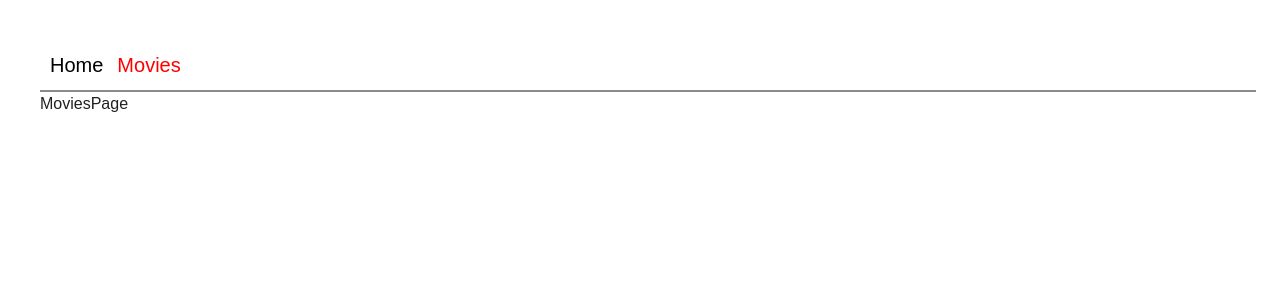
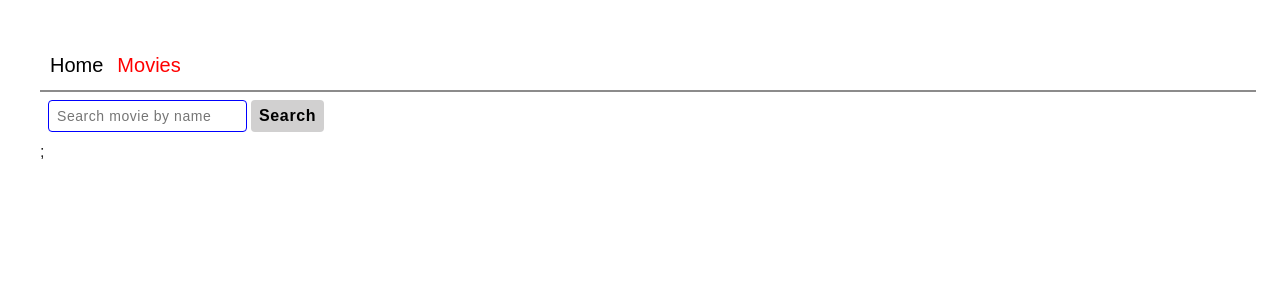
Before and after one commit to Kark999/goit-react-hw-05, a React (Vite) app: page /movies in a window 1280 px wide. Shown: the top 300 px of the page. Built offline with nearby package versions, Linux system fonts and the light colour scheme; the HTML template or start-up script is replaced by a standard one.

Commit message:
'update'

```diff
--- a/package.json
+++ b/package.json
@@ -13,8 +13,10 @@
   "dependencies": {
     "axios": "^1.6.8",
     "clsx": "^2.1.0",
+    "formik": "^2.4.5",
     "react": "^18.2.0",
     "react-dom": "^18.2.0",
+    "react-hot-toast": "^2.4.1",
     "react-router-dom": "^6.22.3"
   },
   "devDependencies": {
--- /dev/null
+++ b/src/components/SearchForm/SearchForm.jsx
@@ -0,0 +1,41 @@
+import css from "./SearchForm.module.css";
+import { toast } from "react-hot-toast";
+import { Formik, Form, Field, ErrorMessage } from "formik";
+
+const initialValues = { searchTerm: "" };
+
+const SearchForm = ({ onsearchQuery }) => {
+  const handleSubmit = (values) => {
+    if (!values.searchTerm) {
+      toast.error("Please enter a search term");
+      return;
+    }
+    onsearchQuery(values.searchTerm);
+  };
+
+  return (
+    <Formik initialValues={initialValues} onSubmit={handleSubmit}>
+      <Form className={css.form}>
+        <Field
+          className={css.field}
+          type="text"
+          name="searchTerm"
+          autoComplete="off"
+          autoFocus
+          placeholder="Search movie by name"
+        />
+        <ErrorMessage
+          className={css.error}
+          name="searchTerm"
+          component="span"
+        />
+
+        <button className={css.submitBtn} type="submit" aria-label="Search">
+          Search
+        </button>
+      </Form>
+    </Formik>
+  );
+};
+
+export default SearchForm;
--- /dev/null
+++ b/src/components/SearchForm/SearchForm.module.css
@@ -0,0 +1,48 @@
+.form {
+  display: flex;
+  width: fit-content;
+  align-items: center;
+  justify-content: center;
+  padding: 8px;
+  gap: 4px;
+}
+
+.field {
+  flex: 1;
+  align-items: center;
+  justify-content: center;
+  padding: 8px;
+  width: 100%;
+  font-size: 14px;
+  font-weight: 400;
+  line-height: 1.5; /* 150% */
+  letter-spacing: 0.04em;
+  height: 32px;
+  border: 1px solid gray;
+  border-radius: 4px;
+  outline: none;
+  transition: border ease;
+}
+.field:active,
+:focus {
+  border: 1px solid blue;
+}
+
+.submitBtn {
+  display: flex;
+  padding: 4px 8px;
+  justify-content: center;
+  align-items: center;
+  border-radius: 4px;
+  background-color: #d1d0d0;
+  color: #000;
+  font-size: 16px;
+  font-weight: bold;
+  line-height: 1.5; /* 150% */
+  letter-spacing: 0.04em;
+  border: none;
+  height: 32px;
+}
+.error {
+  color: rgb(221, 7, 7);
+}
--- a/src/pages/HomePage/HomePage.jsx
+++ b/src/pages/HomePage/HomePage.jsx
@@ -1,9 +1,35 @@
+import { useEffect, useState } from "react";
+import { getMovies } from "../../services/api";
+
 const HomePage = () => {
+  const [movies, setMovies] = useState(null);
+
+  useEffect(() => {
+    const fetchMovies = async () => {
+      try {
+        const response = await getMovies();
+        console.log("response: ", response);
+
+        setMovies(response.results);
+      } catch (error) {
+        console.log("error: ", error);
+      }
+    };
+    fetchMovies();
+  }, []);
+
   return (
     <div>
       <h1>Trending today</h1>
       <ul>
-        <li>Home</li>
+        {Array.isArray(movies) &&
+          movies.map((movie) => {
+            return (
+              <li key={movie.id}>
+                <h3>{movie.title}</h3>
+              </li>
+            );
+          })}
       </ul>
     </div>
   );
--- a/src/pages/MoviesPage/MoviesPage.jsx
+++ b/src/pages/MoviesPage/MoviesPage.jsx
@@ -1,5 +1,28 @@
+import SearchForm from "../../components/SearchForm/SearchForm";
+import { Toaster } from "react-hot-toast";
+
 const MoviesPage = () => {
-  return <div>MoviesPage</div>;
+  return (
+    <div>
+      <Toaster
+        containerStyle={{
+          top: 100,
+        }}
+        toastOptions={{
+          duration: 3000,
+          position: "top-center",
+          reverseOrder: false,
+          style: {
+            background: "red",
+            color: "#fff",
+          },
+        }}
+        position="top-center"
+        reverseOrder={false}
+      />
+      <SearchForm />;
+    </div>
+  );
 };
 
 export default MoviesPage;
--- /dev/null
+++ b/src/services/api.js
@@ -0,0 +1,24 @@
+import axios from "axios";
+
+const options = {
+  method: "GET",
+  headers: {
+    accept: "application/json",
+    Authorization:
+      "Bearer eyJhbGciOiJIUzI1NiJ9.eyJhdWQiOiJiZTAwZDBlODI3Y2M5NjdjYzA0NDdiOThmYjNiNzE4MyIsInN1YiI6IjY2MGYyMTQ4NTQ5ZGRhMDE4MjNkNTI4NSIsInNjb3BlcyI6WyJhcGlfcmVhZCJdLCJ2ZXJzaW9uIjoxfQ.2g77Y8DbqhCVq7NqLuLPencYNiSCzdaxAmTX_Skwkqs",
+  },
+};
+
+const url = "https://api.themoviedb.org";
+const trending = "/3/trending/movie/day?language=en-US";
+const search = "/3/search/movie?include_adult=false&language=en-US&page=1";
+
+export const getMovies = async () => {
+  const { data } = await axios.get(url + trending, options);
+  return data;
+};
+
+export const searchMovies = async () => {
+  const { data } = await axios.get(url + search, options);
+  return data;
+};
```
Also changed, not shown: 1 other file (tests, documents, lock files or other folders).
